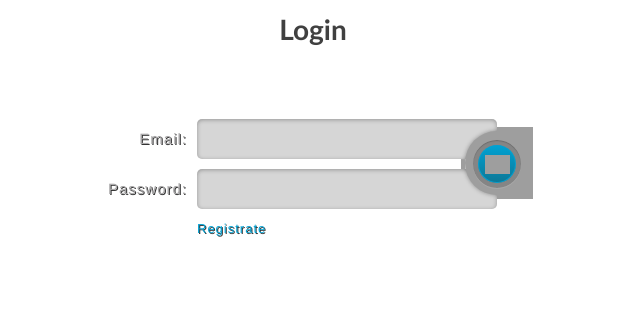
After one commit to TheRiv1/E-commerce, a PHP site: page /login.php in a window 1280 px wide. The commit adds this page. Shown: the top 318 px of the page, without its empty margins (327-967 px from the left). Run offline with PHP 8.4, Linux system fonts and the light colour scheme; grey boxes are pictures that could not be loaded.

Commit message:
update files

```diff
--- /dev/null
+++ b/css/login.css
@@ -0,0 +1,200 @@
+ody,
+.login-submit,
+.login-submit:before,
+.login-submit:after {
+  background: #373737 url("../img/bg.png") 0 0 repeat;
+}
+
+body {
+  font: 14px/20px "Helvetica Neue", Helvetica, Arial, sans-serif;
+  color: #404040;
+}
+
+a {
+  color: #00a1d2;
+  text-decoration: none;
+}
+a:hover {
+  text-decoration: underline;
+}
+
+.login {
+  position: relative;
+  margin: 80px auto;
+  width: 400px;
+  padding-right: 32px;
+  font-weight: 300;
+  color: #a8a7a8;
+  text-shadow: 1px 1px 0 rgba(0, 0, 0, 0.8);
+}
+.login p {
+  margin: 0 0 10px;
+}
+
+input,
+button,
+label {
+  font-family: "Helvetica Neue", Helvetica, Arial, sans-serif;
+  font-size: 15px;
+  font-weight: 300;
+  -webkit-box-sizing: border-box;
+  -moz-box-sizing: border-box;
+  box-sizing: border-box;
+}
+
+input[type="text"],
+input[type="password"] {
+  padding: 0 10px;
+  width: 300px;
+  height: 40px;
+  color: #bbb;
+  text-shadow: 1px 1px 1px black;
+  background: rgba(0, 0, 0, 0.16);
+  border: 0;
+  border-radius: 5px;
+  -webkit-box-shadow: inset 0 1px 4px rgba(0, 0, 0, 0.3),
+    0 1px rgba(255, 255, 255, 0.06);
+  box-shadow: inset 0 1px 4px rgba(0, 0, 0, 0.3),
+    0 1px rgba(255, 255, 255, 0.06);
+}
+input[type="text"]:focus,
+input[type="password"]:focus {
+  color: white;
+  background: rgba(0, 0, 0, 0.1);
+  outline: 0;
+}
+
+label {
+  float: left;
+  width: 100px;
+  line-height: 40px;
+  padding-right: 10px;
+  font-weight: 100;
+  text-align: right;
+  letter-spacing: 1px;
+}
+
+.forgot-password {
+  padding-left: 100px;
+  font-size: 13px;
+  font-weight: 100;
+  letter-spacing: 1px;
+}
+
+.login-submit {
+  position: absolute;
+  top: 12px;
+  right: 0;
+  width: 48px;
+  height: 48px;
+  padding: 8px;
+  border-radius: 32px;
+  -webkit-box-shadow: 0 0 4px rgba(0, 0, 0, 0.35);
+  box-shadow: 0 0 4px rgba(0, 0, 0, 0.35);
+}
+.login-submit:before,
+.login-submit:after {
+  content: "";
+  z-index: 1;
+  position: absolute;
+}
+.login-submit:before {
+  top: 28px;
+  left: -4px;
+  width: 4px;
+  height: 10px;
+  -webkit-box-shadow: inset 0 1px rgba(255, 255, 255, 0.06);
+  box-shadow: inset 0 1px rgba(255, 255, 255, 0.06);
+}
+.login-submit:after {
+  top: -4px;
+  bottom: -4px;
+  right: -4px;
+  width: 36px;
+}
+
+.login-button {
+  position: relative;
+  z-index: 2;
+  width: 48px;
+  height: 48px;
+  padding: 0 0 48px;
+  /* Fix wrong positioning in Firefox 9 & older (bug 450418) */
+  text-indent: 120%;
+  white-space: nowrap;
+  overflow: hidden;
+  background: none;
+  border: 0;
+  border-radius: 24px;
+  cursor: pointer;
+  -webkit-box-shadow: inset 0 1px 1px rgba(0, 0, 0, 0.2),
+    0 1px rgba(255, 255, 255, 0.1);
+  box-shadow: inset 0 1px 1px rgba(0, 0, 0, 0.2), 0 1px rgba(255, 255, 255, 0.1);
+  /* Must use another pseudo element for the gradient background because Webkit */
+  /* clips the background incorrectly inside elements with a border-radius.     */
+}
+.login-button:before {
+  content: "";
+  position: absolute;
+  top: 5px;
+  bottom: 5px;
+  left: 5px;
+  right: 5px;
+  background: #00a2d3;
+  border-radius: 24px;
+  background-image: -webkit-linear-gradient(top, #00a2d3, #0d7796);
+  background-image: -moz-linear-gradient(top, #00a2d3, #0d7796);
+  background-image: -o-linear-gradient(top, #00a2d3, #0d7796);
+  background-image: linear-gradient(to bottom, #00a2d3, #0d7796);
+  -webkit-box-shadow: inset 0 0 0 1px #00a2d3, 0 0 0 5px rgba(0, 0, 0, 0.16);
+  box-shadow: inset 0 0 0 1px #00a2d3, 0 0 0 5px rgba(0, 0, 0, 0.16);
+}
+.login-button:active:before {
+  background: #0591ba;
+  background-image: -webkit-linear-gradient(top, #0591ba, #00a2d3);
+  background-image: -moz-linear-gradient(top, #0591ba, #00a2d3);
+  background-image: -o-linear-gradient(top, #0591ba, #00a2d3);
+  background-image: linear-gradient(to bottom, #0591ba, #00a2d3);
+}
+.login-button:after {
+  content: "";
+  position: absolute;
+  top: 15px;
+  left: 12px;
+  width: 25px;
+  height: 19px;
+  background: url("http://s3.cssflow.com/snippets/23-dark-login-form/img/arrow.png")
+    0 0 no-repeat;
+}
+
+::-moz-focus-inner {
+  border: 0;
+  padding: 0;
+}
+
+.lt-ie9 input[type="text"],
+.lt-ie9 input[type="password"] {
+  line-height: 40px;
+  background: #282828;
+}
+.lt-ie9 .login-submit {
+  position: absolute;
+  top: 12px;
+  right: -28px;
+  padding: 4px;
+}
+.lt-ie9 .login-submit:before,
+.lt-ie9 .login-submit:after {
+  display: none;
+}
+.lt-ie9 .login-button {
+  line-height: 48px;
+}
+.lt-ie9 .about {
+  background: #313131;
+}
+
+.inlog{
+  font-family: Trebuchet MS;
+  text-align: center;
+}
--- /dev/null
+++ b/login.php
@@ -0,0 +1,35 @@
+<!DOCTYPE html>
+<html lang="en">
+
+<head>
+  <meta charset="UTF-8">
+  <link rel="stylesheet" href="css/login.css">
+  <title>Login</title>
+</head>
+
+<body>
+<div class="container debug">
+	<h1 class="inlog">Login</h1>
+  <form method="POST" action="loginHandler.php" class="login">
+    <p>
+      <label for="login">Email:</label>
+      <input type="text" name="email" id="login" value="">
+    </p>
+
+    <p>
+      <label for="password">Password:</label>
+      <input type="password" name="pwd" id="" value="">
+    </p>
+
+    <p class="login-submit">
+      <button type="submit" class="login-button">Login</button>
+    </p>
+
+    <p class="forgot-password"><a href="register.php">Registrate</a></p>
+  </form>
+
+  </div>
+
+</body>
+
+</html>
```
Also changed, not shown: db_connection.php (added, +23 -0 lines), index.php (+13 -4 lines), loginHandler.php (added, +25 -0 lines), loginHanlder.php (added, +22 -0 lines), register.css (added, +200 -0 lines), register.php (added, +60 -0 lines), registerHandler.php (added, +33 -0 lines), style.css (+8 -11 lines), css/register.css (added), images/login.png (added), images/logo.png (added), images/logo3.jpg (deleted), images/vergrootglas2.png (added).
